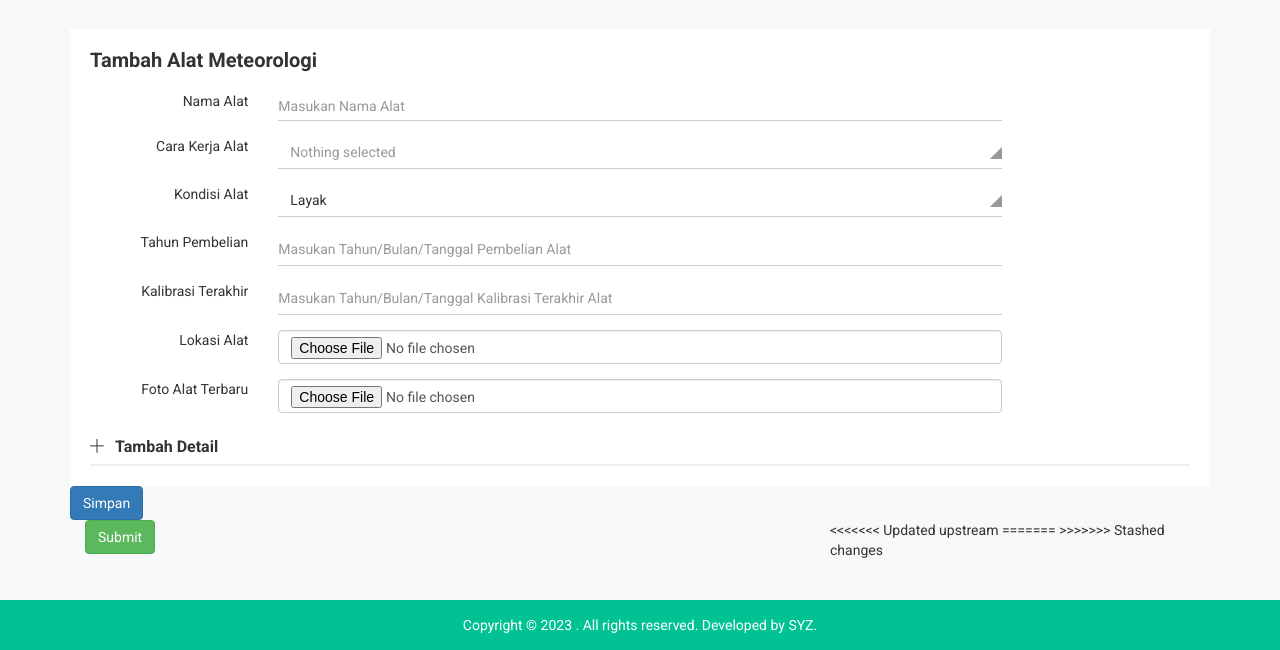
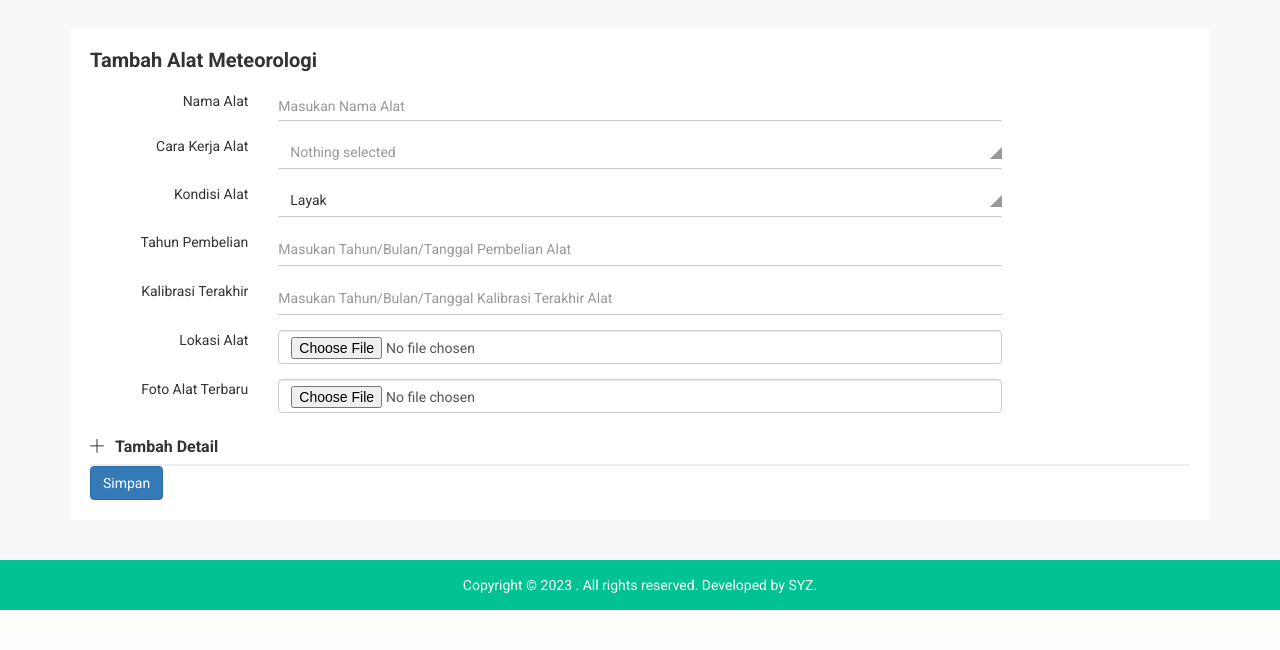
Before and after one commit to satriasapta/inventaris-alat-meteorologi, a CodeIgniter 4 app: template app/Views/admin/tambahalat.php in a window 1280 px wide. Shown: the part 271-921 px from the top of the page. After the commit the page ends 881 px from the top, so only its background shows below. Run offline with PHP 8.4 and a stand-in for CodeIgniter, Linux system fonts and the light colour scheme; the template is opened without the code that fills it, so the values that code supplies are empty; some libraries are stand-ins or nearby versions; some web fonts are replaced.

Commit message:
tambahalat

```diff
--- a/app/Views/admin/tambahalat.php
+++ b/app/Views/admin/tambahalat.php
@@ -289,11 +289,8 @@
                                                                         <div class="form-group">
                                                                             <label>10. Keamanan dan Persyaratan Lingkungan</label>
                                                                             <div class="nk-int-st">
-<<<<<<< Updated upstream
                                                                                 <input type="text" name="keamanan_alat" placeholder="masukin penjelasan panjang">
-=======
                                                                                 <textarea class="form-control" rows="5" placeholder="Ayo lengkapi data"></textarea>
->>>>>>> Stashed changes
                                                                             </div>
                                                                         </div>
                                                                     </div>
@@ -307,22 +304,15 @@
                                     </div>
                                 </div>
                             </div>
+                            <div class="col-lg-8 col-md-7 col-sm-7 col-xs-12">
+                                <button type="submit" class="btn btn-primary">Simpan</button>
+                            </div>
                         </div>
 
                     </div>
                 </div>
-                <div class="col-lg-8 col-md-7 col-sm-7 col-xs-12">
-                    <button type="submit" class="btn btn-primary">Simpan</button>
-                </div>
             </form>
         </div>
-<<<<<<< Updated upstream
-=======
-        <div class="col-lg-8 col-md-7 col-sm-7 col-xs-12">
-            <button type="submit" class="btn btn-success notika-btn-success">Submit</button>
-        </div>
-        </form>
->>>>>>> Stashed changes
     </div>
 </div>
 
```
